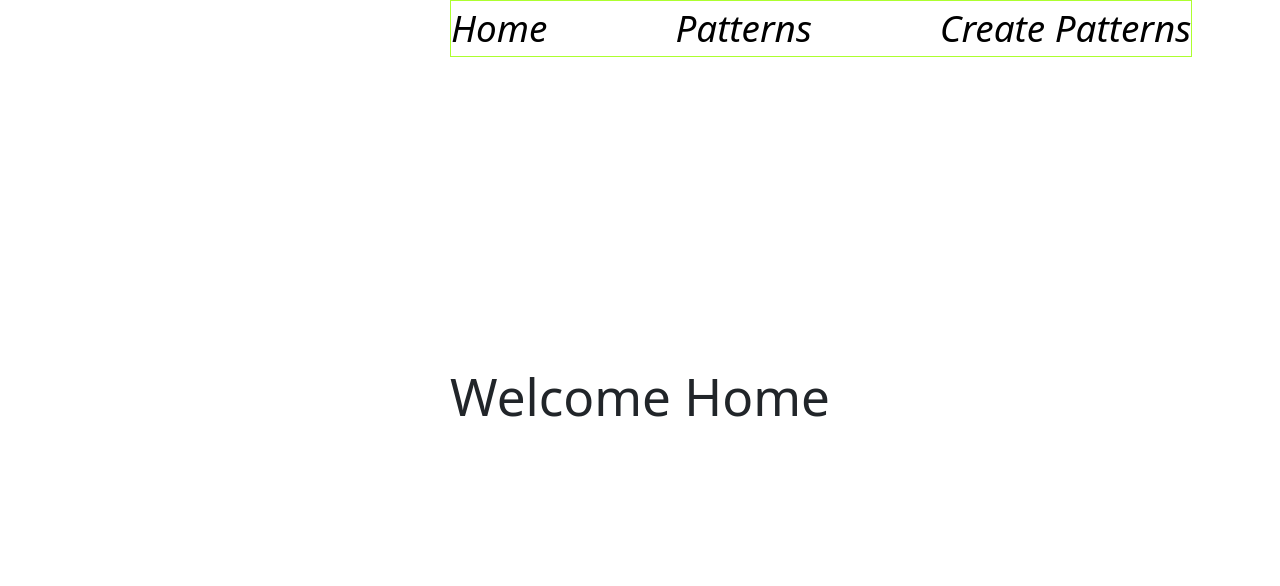
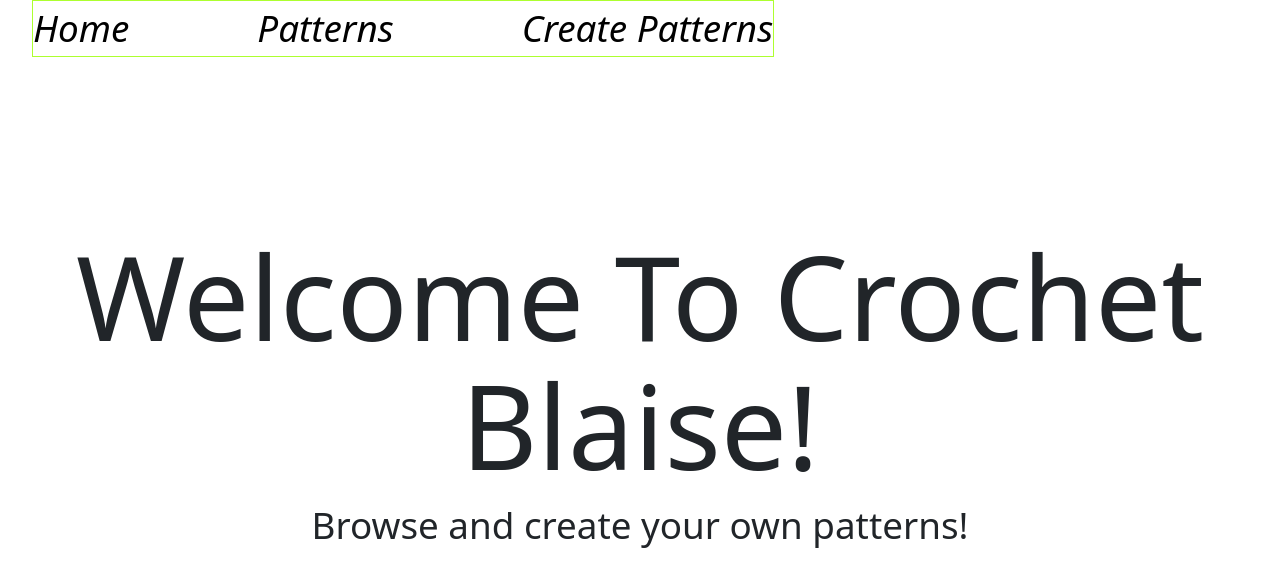
Before and after one commit to gideonMCove/Crochet-Blaise, a React (Vite) app in the folder crochet_blaise/: page / in a window 1280 px wide. Shown: the top 586 px of the page. Built offline with nearby package versions, Linux system fonts and the light colour scheme.

Commit message:
updates to nav and home styling

```diff
--- a/crochet_blaise/src/App.css
+++ b/crochet_blaise/src/App.css
@@ -31,7 +31,6 @@ h1 {
   margin: 0 auto;
 
 }
-
 .nav a {
   text-decoration: none;
   color: black;
@@ -40,7 +39,11 @@ h1 {
   justify-content: center;
 
 }
-
 .nav a:hover {
   color:lightgreen
 }
+
+.home {
+  font-size: calc(1.5rem + 1vw);
+
+}
--- a/crochet_blaise/src/components/Home.jsx
+++ b/crochet_blaise/src/components/Home.jsx
@@ -7,6 +7,10 @@ import { Form } from 'react-bootstrap'
 
 export default function Home () {
     return (
-        <h1>Welcome Home</h1>
+        <div className = "home">
+            <h1>Welcome To Crochet Blaise!</h1>
+            <p>Browse and create your own patterns!</p>
+        </div>
+
     )
 }
```
